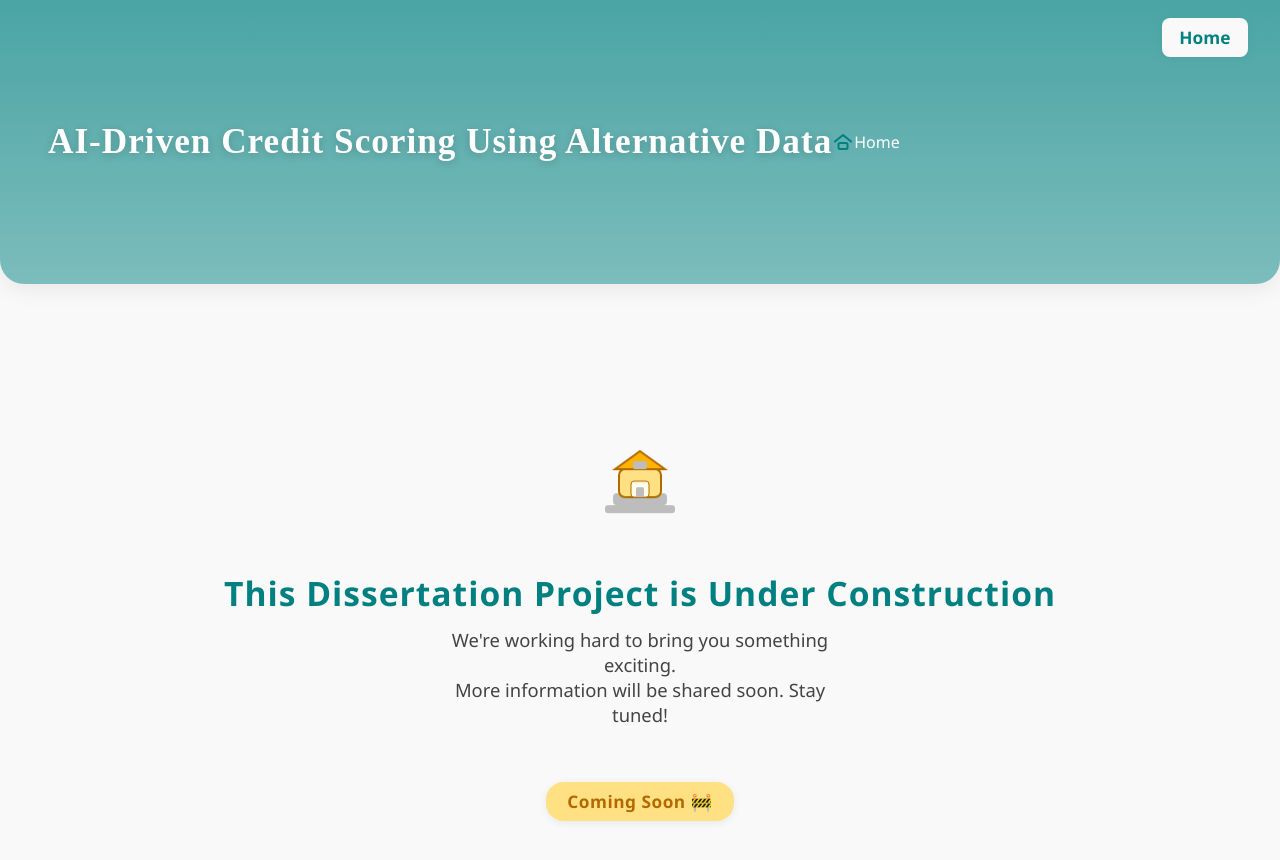
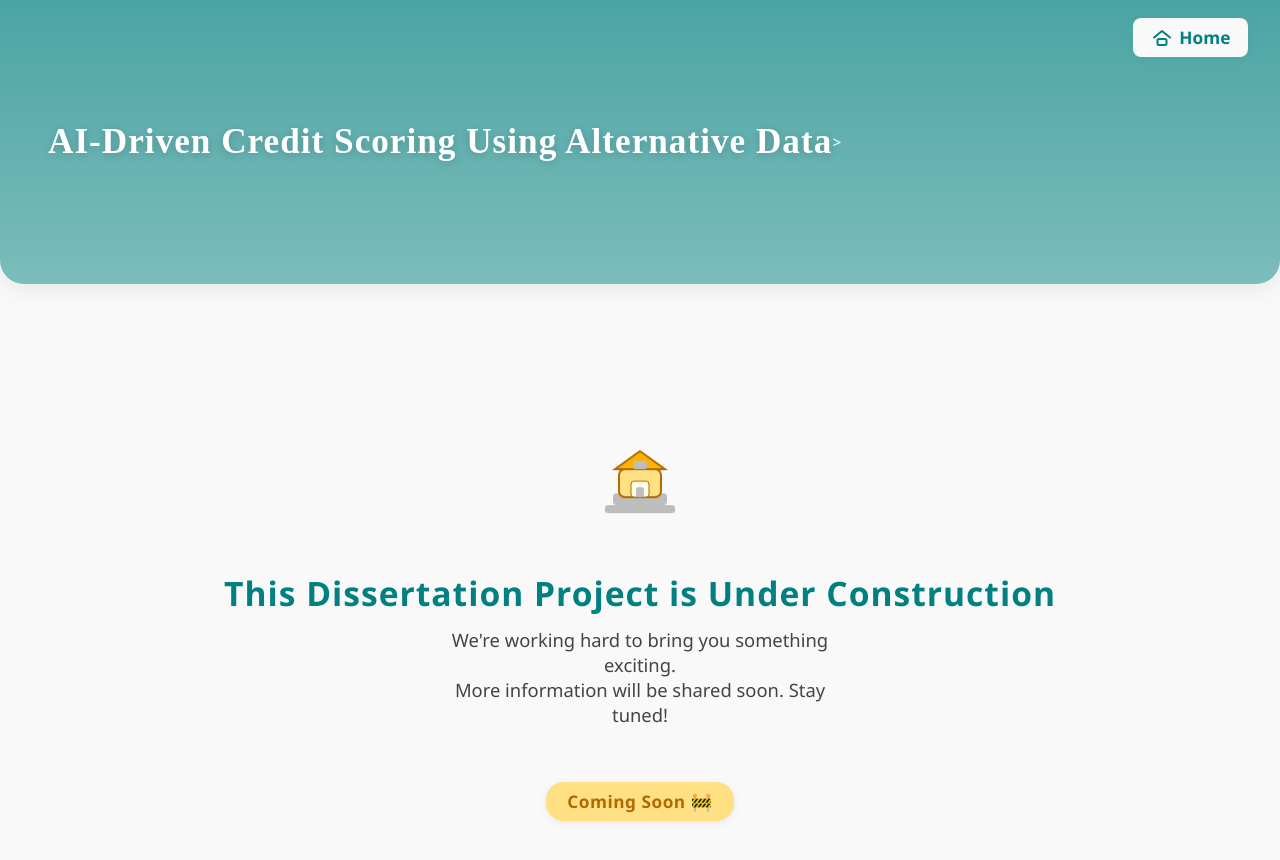
Before and after one commit to Allanartghub/The-Mind-of-Allan, a plain HTML site: page ai-project.html in a window 1280 px wide. Drawn offline with Linux system fonts and the light colour scheme.

Commit message:
Update ai-project.html

```diff
--- a/ai-project.html
+++ b/ai-project.html
@@ -90,14 +90,17 @@
 <body>
   <div class="project-header">
   <div class="project-header-title">AI-Driven Credit Scoring Using Alternative Data</div>
-    <!-- NOTE: go up one level to reach the homepage -->
-    <a href="/The-Mind-of-Allan/" class="home-link" title="Go to Home">Home</a>
-      <svg width="22" height="22" viewBox="0 0 22 22" fill="none">
+
+  <!-- Use either absolute project path OR full URL -->
+  <!-- Option A (short): -->
+  <a href="/The-Mind-of-Allan/" class="home-link" title="Go to Home">
+    <svg width="22" height="22" viewBox="0 0 22 22" fill="none" aria-hidden="true">
       <path d="M3 10.5L11 4L19 10.5" stroke="#008080" stroke-width="2" stroke-linecap="round" stroke-linejoin="round"/>
       <rect x="6.5" y="12" width="9" height="6" rx="1.5" stroke="#008080" stroke-width="2"/>
     </svg>
     Home
   </a>
+>
   </div>
   <div class="container">
     <div class="construction-icon">
```
Lines whose indentation alone changed are shown as unchanged.
